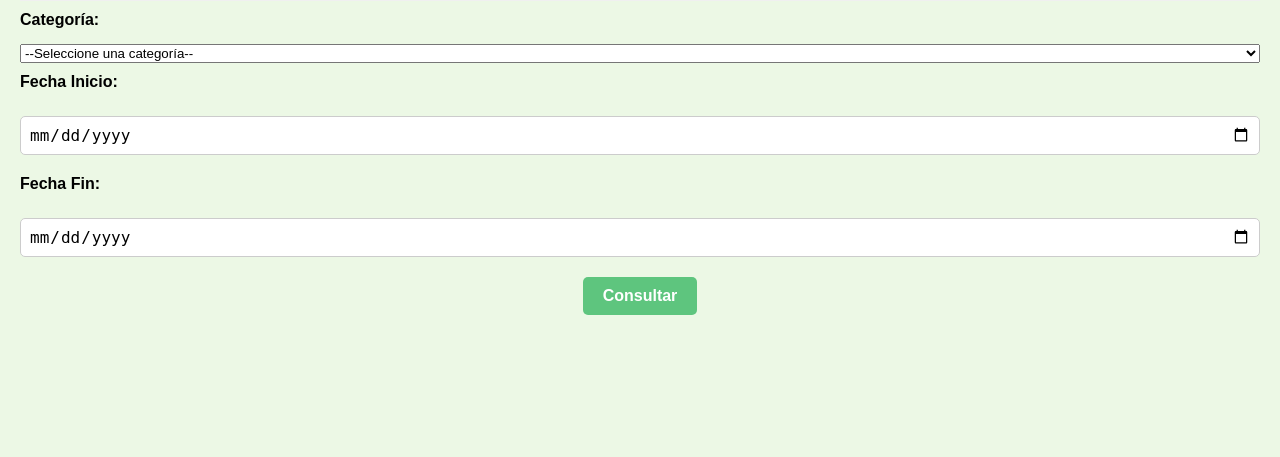
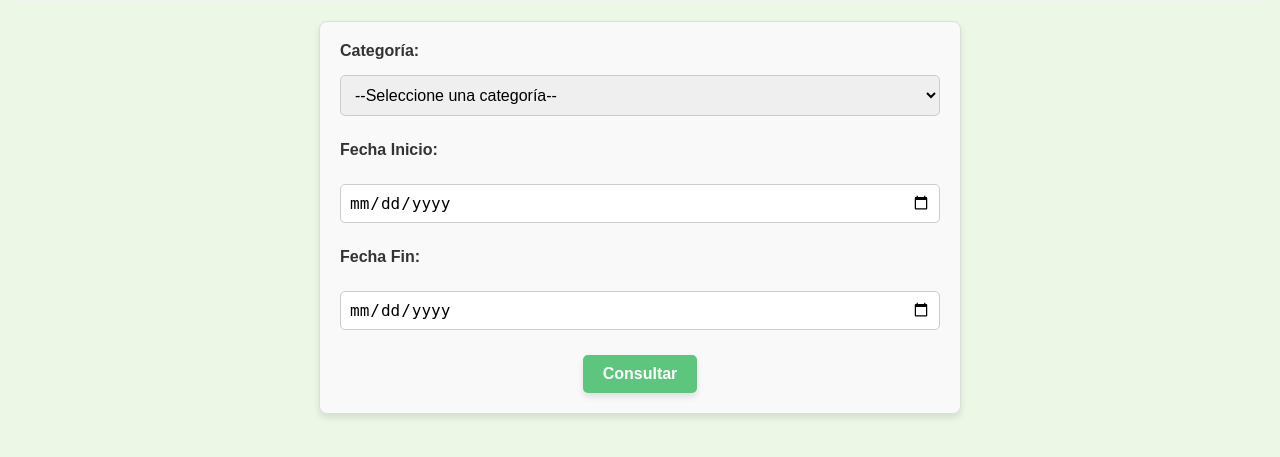
Before and after one commit to andresignacio-o/bd_v2, a Flask app: template templates/mas_vendido.html in a window 1280 px wide. Shown: the part 216-673 px from the top of the page. Run offline with Flask 3, Linux system fonts and the light colour scheme; the template is opened without the code that fills it, so the values that code supplies are empty.

Commit message:
Mejora forms

```diff
--- a/static/styles.css
+++ b/static/styles.css
@@ -416,3 +416,77 @@ th, td {
 th {
     background-color: #f4f4f4;
 }
+
+/* General Styles for Forms */
+form {
+    max-width: 600px; /* Limitar el ancho del formulario */
+    margin: 20px auto; /* Centramos el formulario */
+    padding: 20px; /* Espaciado interno */
+    background-color: #f9f9f9; /* Fondo claro */
+    border: 1px solid #ddd; /* Borde tenue */
+    border-radius: 8px; /* Bordes redondeados */
+    box-shadow: 0px 4px 6px rgba(0, 0, 0, 0.1); /* Sombra sutil */
+}
+
+/* Labels */
+form label {
+    display: block; /* Cada etiqueta en una línea */
+    font-weight: bold; /* Destacar etiquetas */
+    margin-bottom: 5px; /* Espaciado entre la etiqueta y el campo */
+    font-size: 1rem;
+    color: #333;
+}
+
+/* Inputs and Selects */
+form input, form select {
+    width: 100%; /* Campos ocupan todo el ancho */
+    padding: 10px; /* Espaciado interno */
+    font-size: 1rem; /* Tamaño de fuente adecuado */
+    margin-bottom: 15px; /* Espaciado inferior entre campos */
+    border: 1px solid #ccc; /* Borde tenue */
+    border-radius: 5px; /* Bordes redondeados */
+    box-sizing: border-box; /* Incluir padding en el ancho */
+    outline: none; /* Quitar el contorno predeterminado */
+    transition: border-color 0.3s; /* Suavizar cambios de borde */
+}
+
+/* Focus Effect on Inputs */
+form input:focus, form select:focus {
+    border-color: #5EC57E; /* Color del borde al enfocar */
+    box-shadow: 0px 0px 5px rgba(94, 197, 126, 0.5); /* Efecto de luz */
+}
+
+/* Buttons */
+form button {
+    background-color: #5EC57E; /* Color principal */
+    color: #fff; /* Texto blanco */
+    border: none; /* Sin borde */
+    padding: 10px 20px; /* Espaciado interno */
+    font-size: 1rem; /* Tamaño de texto */
+    border-radius: 5px; /* Bordes redondeados */
+    cursor: pointer; /* Cursor de mano */
+    transition: background-color 0.3s, transform 0.2s; /* Suavizar efectos */
+    box-shadow: 0px 4px 6px rgba(0, 0, 0, 0.1); /* Sombra sutil */
+}
+
+/* Button Hover Effect */
+form button:hover {
+    background-color: #35B276; /* Color más oscuro al pasar el mouse */
+    transform: scale(1.05); /* Aumenta ligeramente el tamaño */
+}
+
+/* Button Active Effect */
+form button:active {
+    transform: scale(1); /* Vuelve al tamaño original */
+    box-shadow: 0px 2px 4px rgba(0, 0, 0, 0.2); /* Sombra más pequeña */
+}
+
+/* Responsive Design */
+@media (max-width: 768px) {
+    form {
+        padding: 15px; /* Reducir padding en pantallas pequeñas */
+    }
+    form input, form select, form button {
+        font-size: 0.9rem; /* Reducir tamaño de fuente */
+    }
+}
--- a/templates/index.html
+++ b/templates/index.html
@@ -37,7 +37,6 @@
                 </div>
             </section>
 
-            <!-- Consulta 1 -->
                     <!-- Consulta 1 -->
             <section id="consulta1" class="consulta-section">
                 <div class="consulta-text">
```
